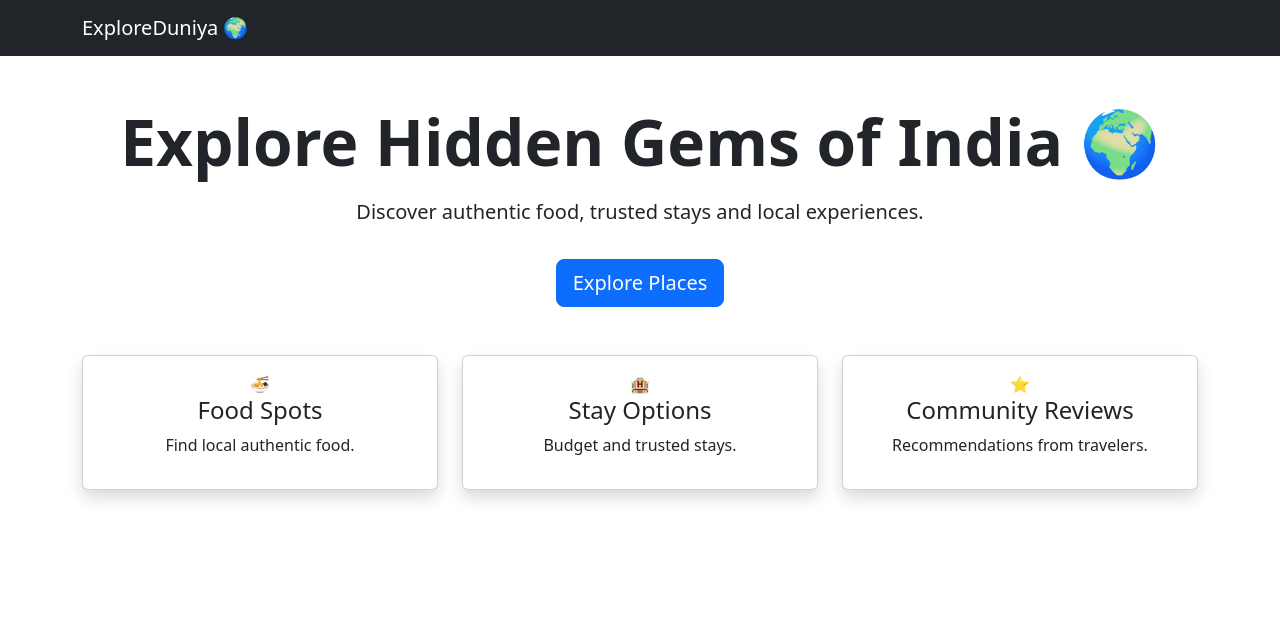
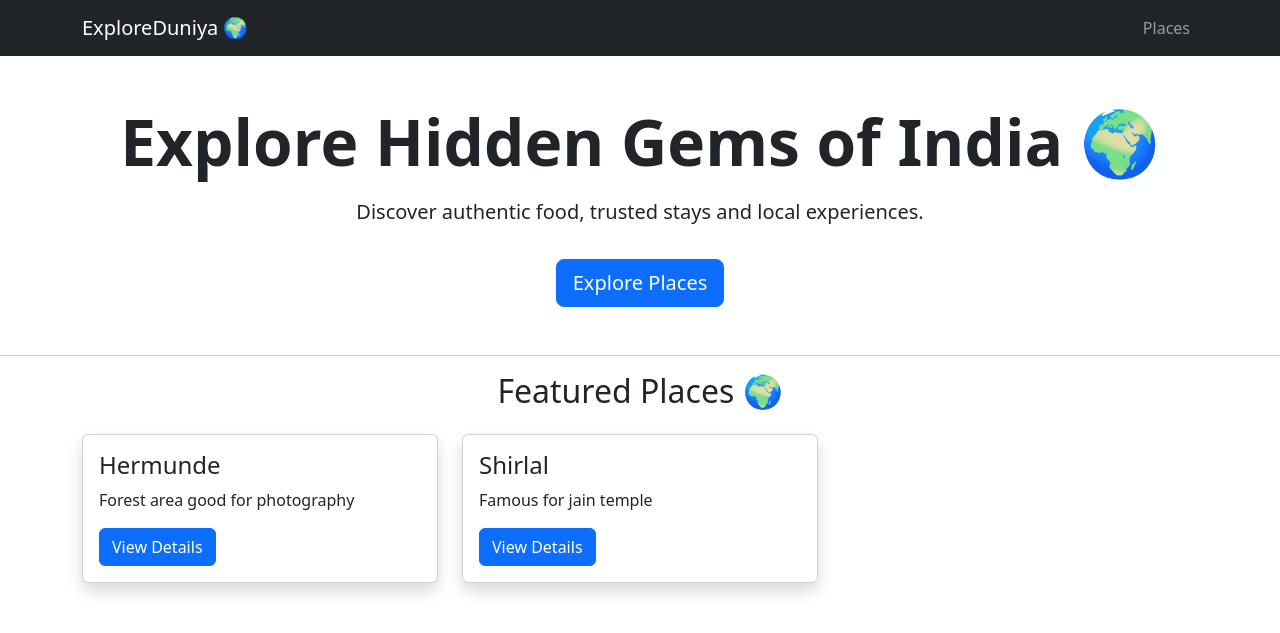
Before and after one commit to sharansalyan102-star/ExploreDuniya, a Django app: page / in a window 1280 px wide. Shown: the top 633 px of the page. Run offline with Django 5.2, Linux system fonts and the light colour scheme; data comes from the database, SQL or seed files in the repository; both versions use the stored data as it was after the commit.

Commit message:
Added homepage and featured places

```diff
--- a/places/admin.py
+++ b/places/admin.py
@@ -1,6 +1,7 @@
 from django.contrib import admin
-from .models import Place, FoodSpot,Stay
+from .models import Place, FoodSpot,Stay,Review
 
 admin.site.register(Place)
 admin.site.register(FoodSpot)
 admin.site.register(Stay)
+admin.site.register(Review)
--- a/places/models.py
+++ b/places/models.py
@@ -31,5 +31,17 @@ class Stay(models.Model):
 
     description = models.TextField()
 
+class Review(models.Model):
+    place = models.ForeignKey(
+        Place,
+        on_delete=models.CASCADE
+    )
+
+    user_name = models.CharField(max_length=100)
+
+    rating = models.IntegerField()
+
+    comment = models.TextField()
+
     def __str__(self):
-        return self.name
+        return self.user_name
--- a/places/templates/places/home.html
+++ b/places/templates/places/home.html
@@ -5,12 +5,21 @@
 
     <link href="https://cdn.jsdelivr.net/npm/bootstrap@5.3.7/dist/css/bootstrap.min.css" rel="stylesheet">
 </head>
+<body>
 
-<body><nav class="navbar navbar-expand-lg navbar-dark bg-dark">
+<nav class="navbar navbar-expand-lg navbar-dark bg-dark">
     <div class="container">
+
         <a class="navbar-brand" href="/">
             ExploreDuniya 🌍
         </a>
+
+        <div class="navbar-nav">
+            <a class="nav-link" href="/places/">
+                Places
+            </a>
+        </div>
+
     </div>
 </nav>
 
@@ -30,39 +39,44 @@
 
 </div>
 
-<div class="container mt-5">
+<hr class="mt-5">
+
+<div class="container">
+
+    <h2 class="text-center mb-4">
+        Featured Places 🌍
+    </h2>
 
     <div class="row">
 
-        <div class="col-md-4">
+        {% for place in places %}
+
+        <div class="col-md-4 mb-3">
+
             <div class="card shadow">
-                <div class="card-body text-center">
-                    🍜
-                    <h4>Food Spots</h4>
-                    <p>Find local authentic food.</p>
+
+                <div class="card-body">
+
+                    <h4>{{ place.name }}</h4>
+
+                    <p>
+                        {{ place.description }}
+                    </p>
+
+                    <a href="/places/{{ place.id }}/"
+                       class="btn btn-primary">
+
+                        View Details
+
+                    </a>
+
                 </div>
+
             </div>
+
         </div>
 
-        <div class="col-md-4">
-            <div class="card shadow">
-                <div class="card-body text-center">
-                    🏨
-                    <h4>Stay Options</h4>
-                    <p>Budget and trusted stays.</p>
-                </div>
-            </div>
-        </div>
-
-        <div class="col-md-4">
-            <div class="card shadow">
-                <div class="card-body text-center">
-                    ⭐
-                    <h4>Community Reviews</h4>
-                    <p>Recommendations from travelers.</p>
-                </div>
-            </div>
-        </div>
+        {% endfor %}
 
     </div>
 
--- a/places/views.py
+++ b/places/views.py
@@ -1,9 +1,16 @@
 from django.shortcuts import render, get_object_or_404
-from .models import Place
-
+from .models import Place, FoodSpot, Stay, Review
 
 def place_list(request):
-    places = Place.objects.all()
+
+    query = request.GET.get('q')
+
+    if query:
+        places = Place.objects.filter(
+            name__icontains=query
+        )
+    else:
+        places = Place.objects.all()
 
     return render(
         request,
@@ -24,7 +31,10 @@ def place_detail(request, place_id):
         {'place': place}
     )
 def home(request):
+    places = Place.objects.all()[:3]
+
     return render(
         request,
-        'places/home.html'
+        'places/home.html',
+        {'places': places}
     )
```
Also changed, not shown: places/templates/places/place_detail.html (+34 -0 lines), places/templates/places/place_list.html (+21 -0 lines), db.sqlite3, places/migrations/0004_review.py (added).
